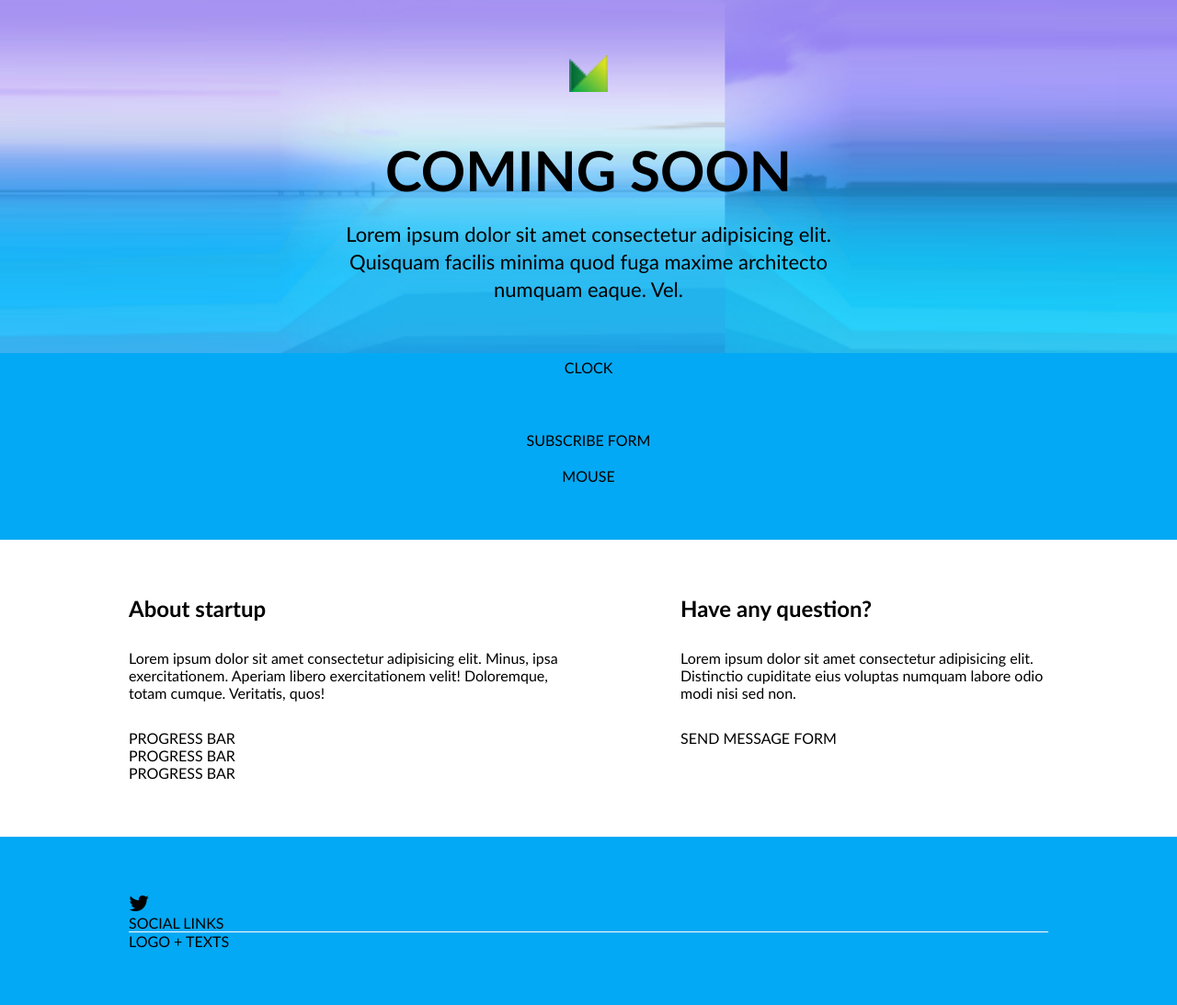
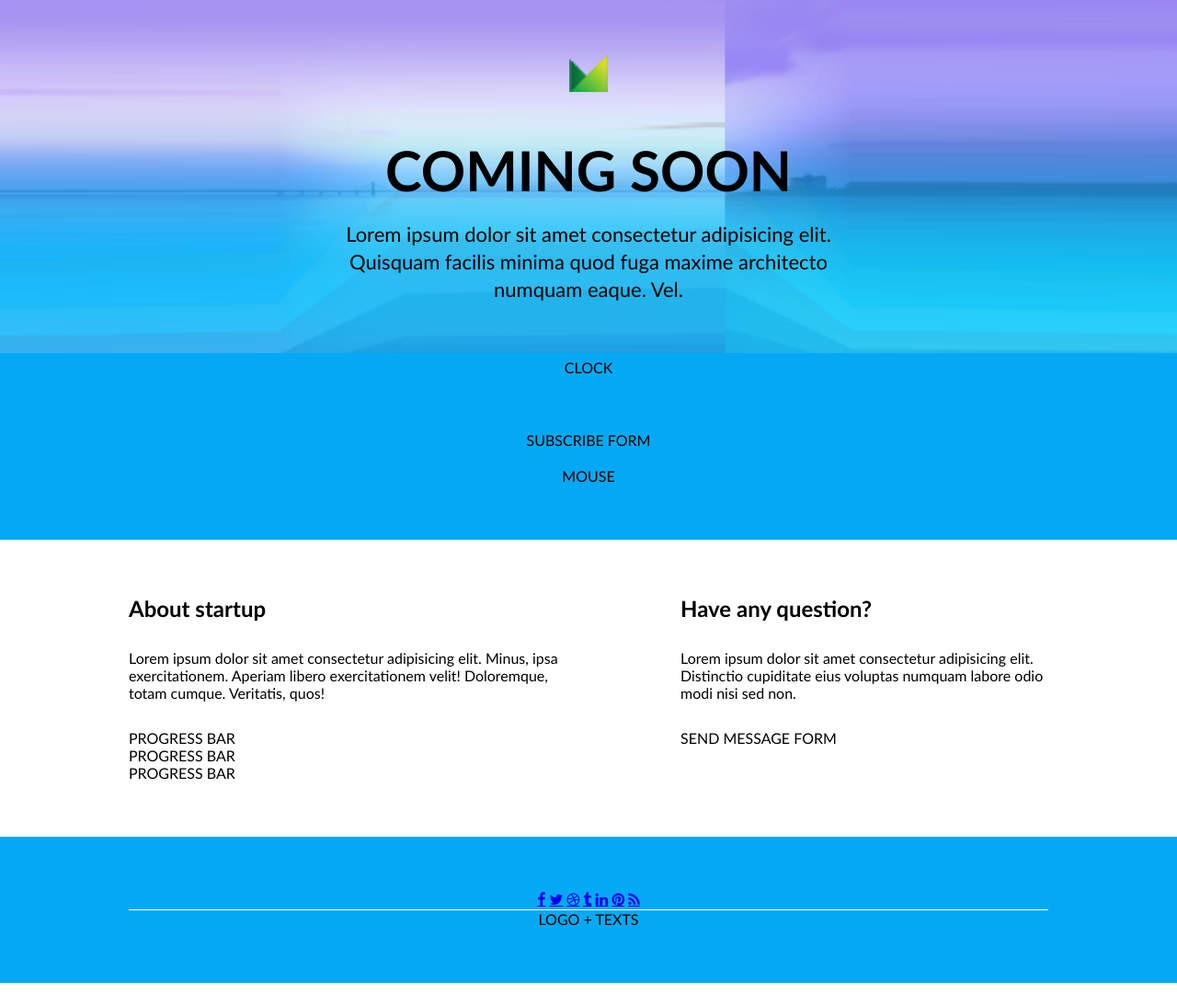
Before and after one commit to AlgisP/5-COMING-SOON, a plain HTML site: page index.html in a window 1280 px wide. Shown: the whole page at 92% size. After the commit the page ends 1069 px from the top, so only its background shows below. Drawn offline with Linux system fonts and the light colour scheme.

Commit message:
added social icons

```diff
--- a/css/main.css
+++ b/css/main.css
@@ -82,12 +82,14 @@
             display: inline-block;
             width: 100%;
             border-bottom: 1px solid #fff;
+            text-align: center;
         }
         .footer-texts {
             display: inline-block;
-
-            /* width: 600px;
-            margin-left: calc((100% - 600px) / 2); */
+            text-align: center;
+            float: left;
+             width: 600px;
+            margin-left: calc((100% - 600px) / 2);
 
         }
 
--- a/index.html
+++ b/index.html
@@ -59,11 +59,16 @@
     <footer class="container bg-blue">
         <div class="row">
             <div class="socials">
-                <div>
-                <i class="fa fa-twitter" style="font-size:24px">
-                </i>
-                </div>
-                SOCIAL LINKS
+
+                    <a href="#" target="_blank" class="fa fa-facebook"></a>
+                    <a href="#" target="_blank" class="fa fa-twitter"></a>
+                    <a href="#" target="_blank" class="fa fa-dribbble"></a>
+                    <a href="#" target="_blank" class="fa fa-tumblr"></a>
+                    <a href="#" target="_blank" class="fa fa-linkedin"></a>
+                    <a href="#" target="_blank" class="fa fa-pinterest"></a>
+                    <a href="#" target="_blank" class="fa fa-rss"></a>
+
+
             </div>
             <div class="footer-texts">
                 LOGO + TEXTS
```
